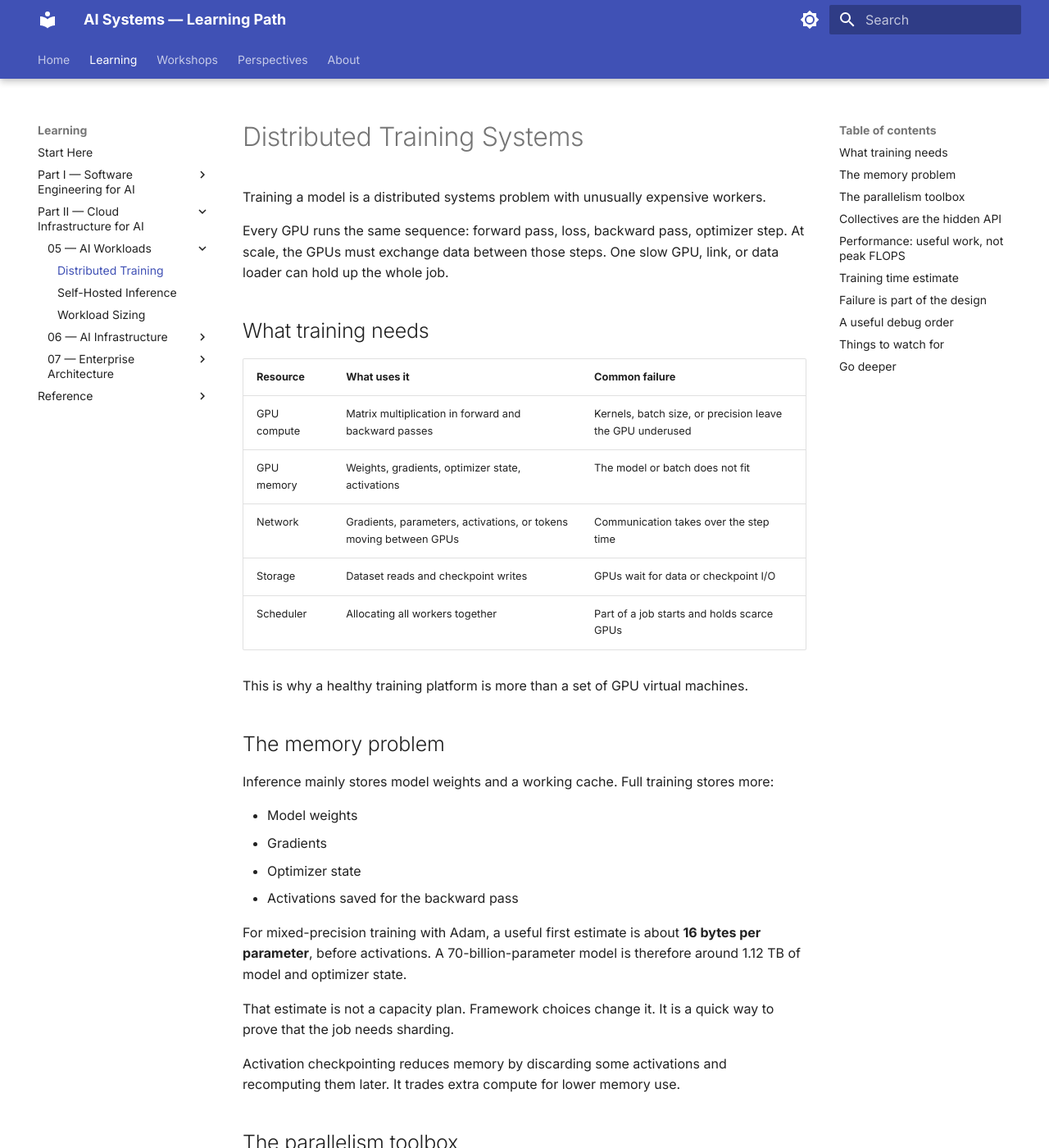
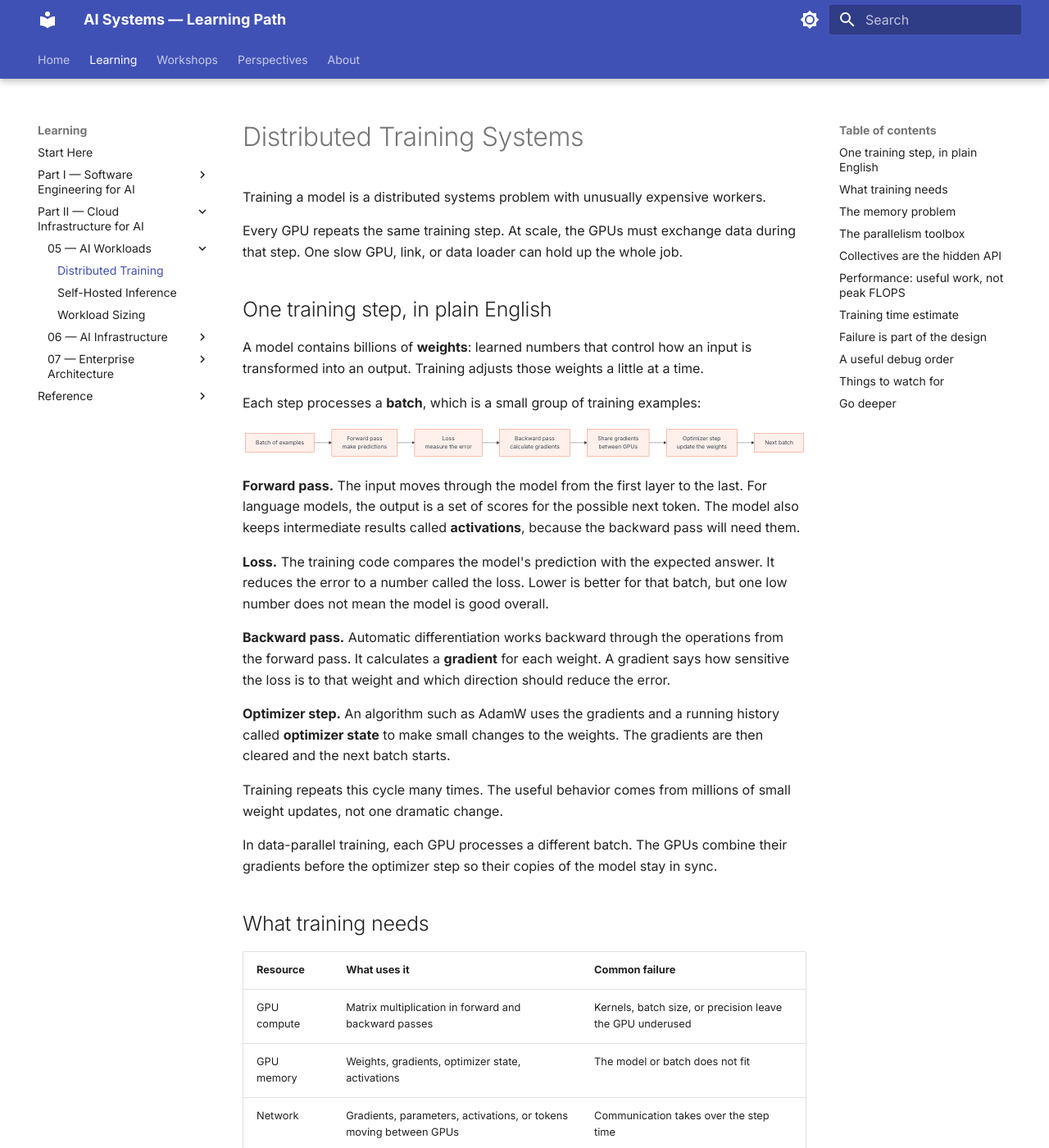
Before and after one commit to Jonathan34/ai-learning, an MkDocs documentation site: the page built from docs/05-ai-workloads/21-distributed-training.md, in a window 1280 px wide and 1400 px high. Shown: the whole window at 82% size. Built offline with MkDocs 1.6.1 and Material for MkDocs 9.7.7, drawn with Linux system fonts in a browser that asks for light colours.

Commit message:
docs: explain the model training step

````diff
--- a/docs/05-ai-workloads/21-distributed-training.md
+++ b/docs/05-ai-workloads/21-distributed-training.md
@@ -2,7 +2,35 @@
 
 Training a model is a distributed systems problem with unusually expensive workers.
 
-Every GPU runs the same sequence: forward pass, loss, backward pass, optimizer step. At scale, the GPUs must exchange data between those steps. One slow GPU, link, or data loader can hold up the whole job.
+Every GPU repeats the same training step. At scale, the GPUs must exchange data during that step. One slow GPU, link, or data loader can hold up the whole job.
+
+## One training step, in plain English
+
+A model contains billions of **weights**: learned numbers that control how an input is transformed into an output. Training adjusts those weights a little at a time.
+
+Each step processes a **batch**, which is a small group of training examples:
+
+```mermaid
+flowchart LR
+    B[Batch of examples] --> F[Forward pass<br/>make predictions]
+    F --> L[Loss<br/>measure the error]
+    L --> R[Backward pass<br/>calculate gradients]
+    R --> S[Share gradients<br/>between GPUs]
+    S --> O[Optimizer step<br/>update the weights]
+    O --> N[Next batch]
+```
+
+**Forward pass.** The input moves through the model from the first layer to the last. For language models, the output is a set of scores for the possible next token. The model also keeps intermediate results called **activations**, because the backward pass will need them.
+
+**Loss.** The training code compares the model's prediction with the expected answer. It reduces the error to a number called the loss. Lower is better for that batch, but one low number does not mean the model is good overall.
+
+**Backward pass.** Automatic differentiation works backward through the operations from the forward pass. It calculates a **gradient** for each weight. A gradient says how sensitive the loss is to that weight and which direction should reduce the error.
+
+**Optimizer step.** An algorithm such as AdamW uses the gradients and a running history called **optimizer state** to make small changes to the weights. The gradients are then cleared and the next batch starts.
+
+Training repeats this cycle many times. The useful behavior comes from millions of small weight updates, not one dramatic change.
+
+In data-parallel training, each GPU processes a different batch. The GPUs combine their gradients before the optimizer step so their copies of the model stay in sync.
 
 ## What training needs
 
````
